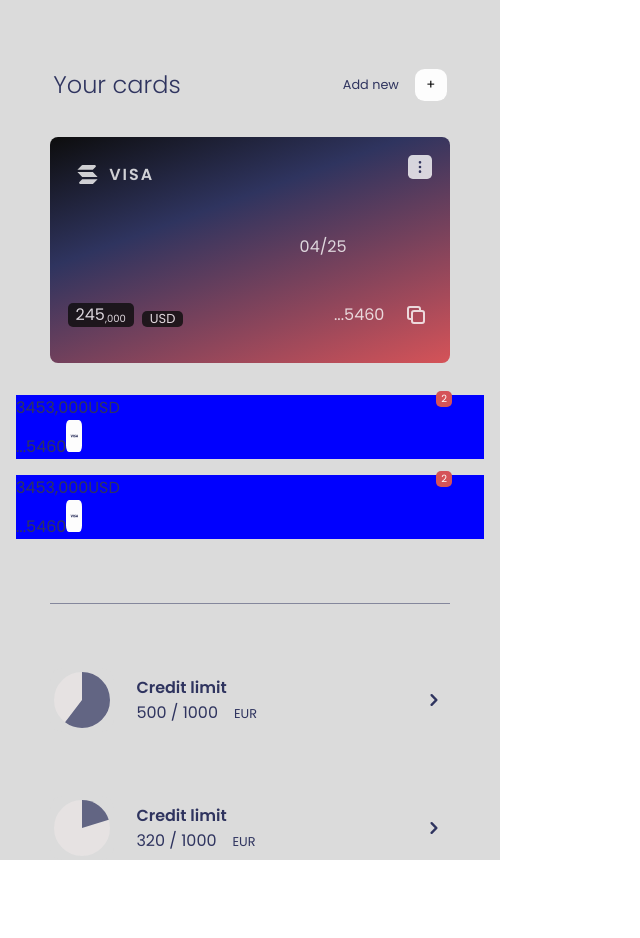
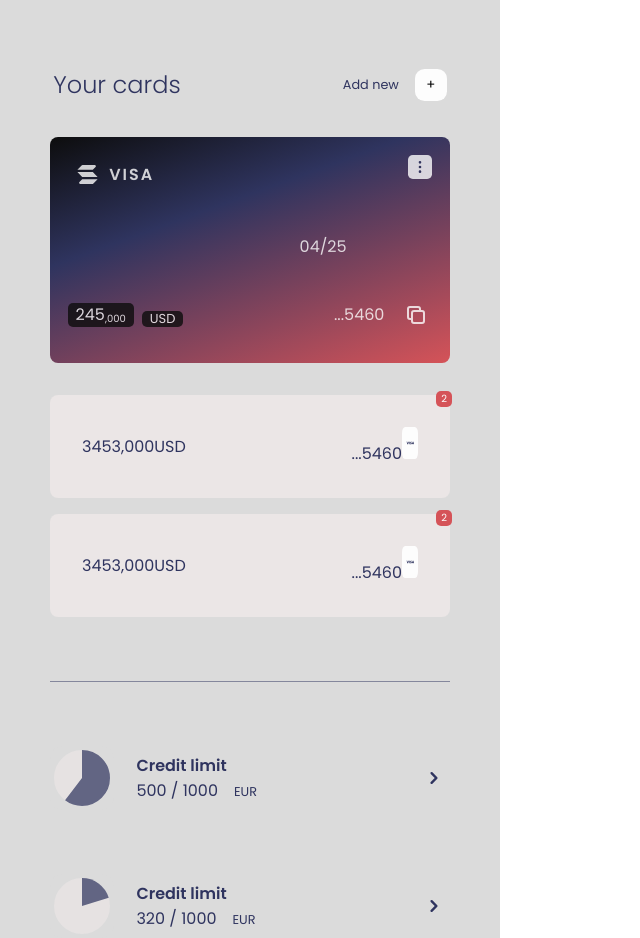
Before and after one commit to billionsjoel/quickTrans, a React (Create React App) app: page / in a window 1280 px wide. Shown: the whole page, without its empty margins (0-640 px from the left). Before the commit the page ends 860 px from the top, so only its background shows below. Built offline with nearby package versions, Linux system fonts and the light colour scheme.

Commit message:
Add pill styles

```diff
--- a/src/components/VisaSection/VisaPill/style.module.scss
+++ b/src/components/VisaSection/VisaPill/style.module.scss
@@ -21,3 +21,21 @@
 		right: 2rem;
 	}
 }
+
+.pill {
+	display: flex;
+	justify-content: space-between;
+	align-items: center;
+	padding: 2rem;
+	border-radius: 8px;
+	width: 400px;
+	margin: auto;
+	color: $purple;
+	background-color: $light-gray;
+
+
+
+
+
+
+}
```
